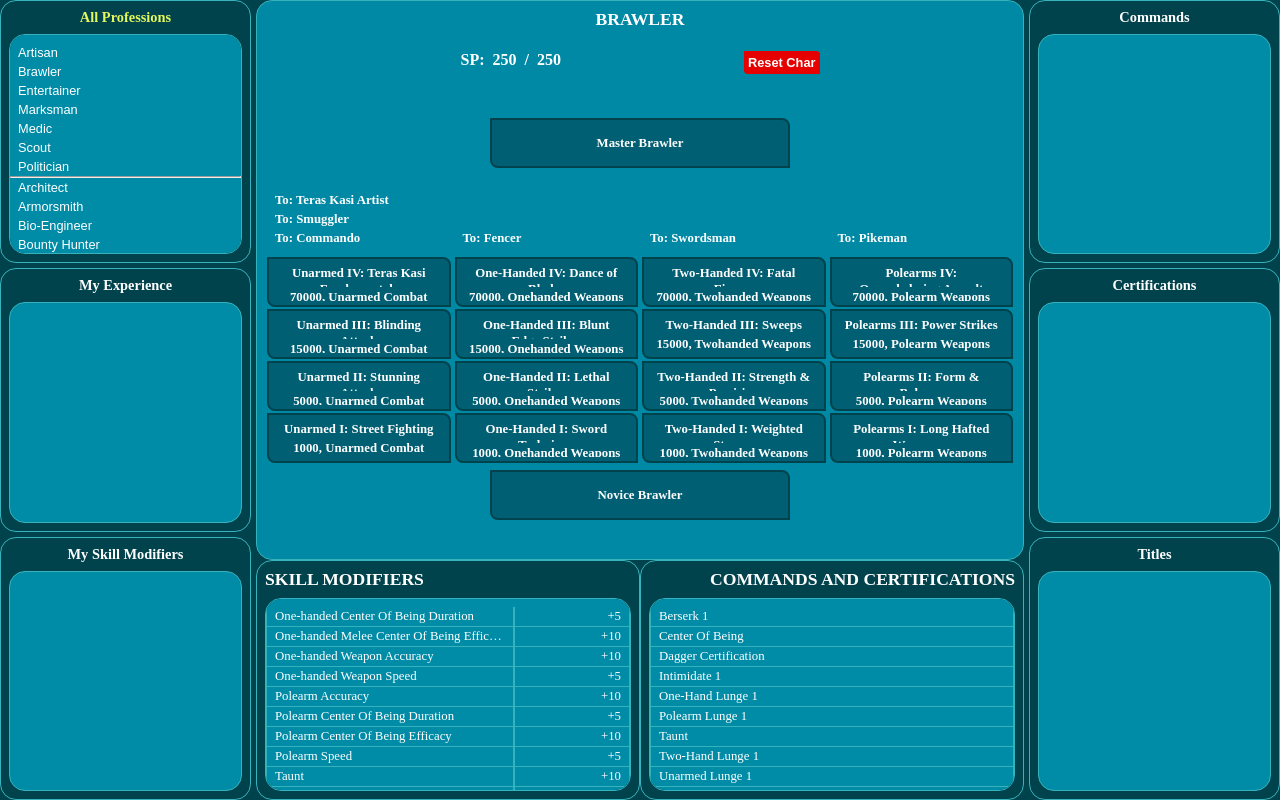
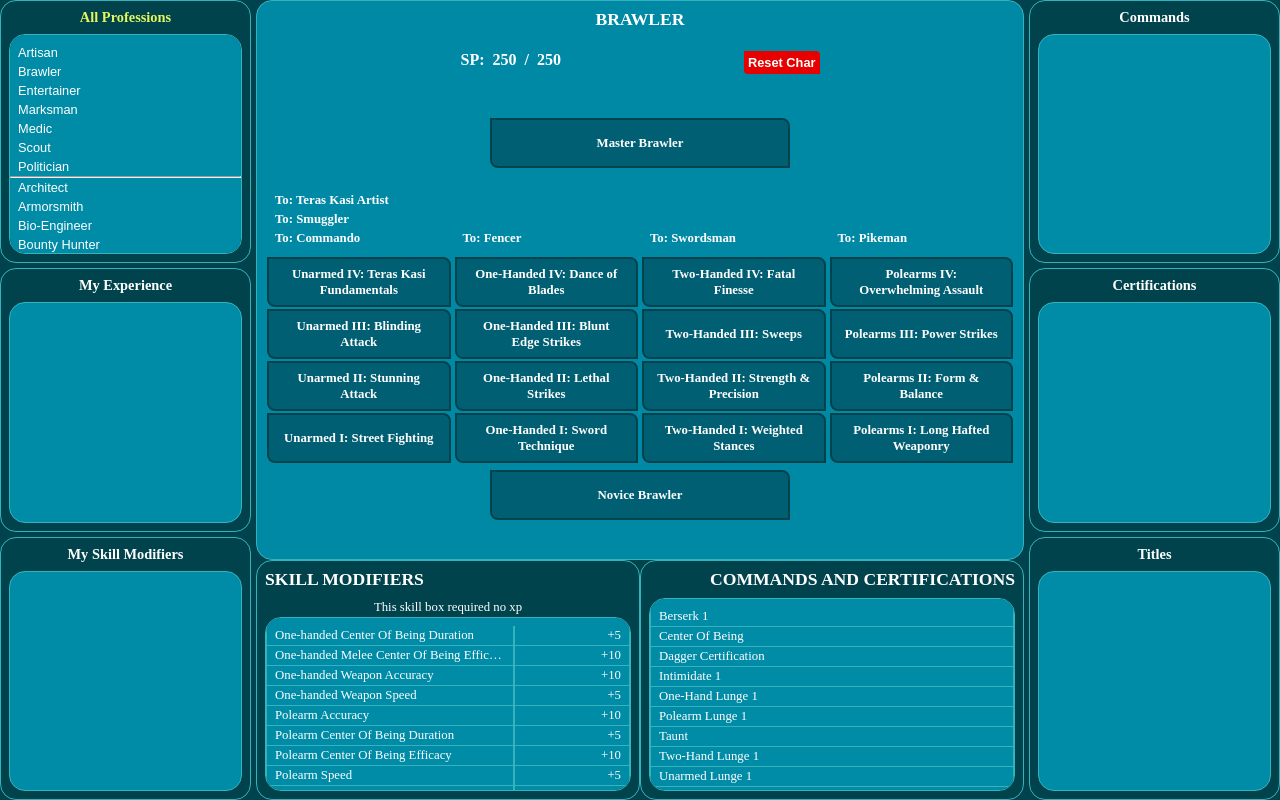
Before and after one commit to MarcJoyce/SWGProfessionCalculator, a React (Create React App) app: page / in a window 1280 px wide. Built offline with nearby package versions, Linux system fonts and the light colour scheme.

Commit message:
[fix] Move xp to active skill mod container

```diff
--- a/src/App.js
+++ b/src/App.js
@@ -24,6 +24,8 @@ function App() {
   const [preReqWarning, setPreReqWarning] = useState(false)
   const [activeSkill, setActiveSkill] = useState('combat_brawler_novice');
   const [activeProfession, setActiveProfession] = useState('combat_brawler')
+
+  console.log(activeSkill)
 
   useEffect(() => {
     setTimeout(() => {
--- a/src/components/ActiveSkillModifiers.js
+++ b/src/components/ActiveSkillModifiers.js
@@ -1,6 +1,6 @@
 import React from 'react'
 import { Container } from '../styled-components'
-import { SKILLS, SKILL_MOD } from '../CONSTANTS'
+import { SKILLS, SKILL_MOD, EXPERIENCE_TITLES } from '../CONSTANTS'
 
 function ActiveSkillModifiers({activeSkill}) {
 
@@ -10,9 +10,14 @@ function ActiveSkillModifiers({activeSkill}) {
         return [item[0] = SKILL_MOD[item[0]] || "", item[1]]
       }).filter(item => item[0] !== '').filter(item => item[1] > 0).sort()
 
+      const xp = SKILLS[activeSkill].xp.cost;
+
+      const xpType = EXPERIENCE_TITLES[SKILLS[activeSkill].xp.id];
+
   return (
     <Container className="activeSkillModifiers">
         <h2>Skill Modifiers</h2>
+        {xp !== 0 ? <p>This skill box requires {xp.toLocaleString()} of {xpType} xp.</p> : <p>This skill box required no xp</p>}
         <div className="innerContainer">
             {sortedMods.map(item => {
             return (
--- a/src/components/SkillBox.js
+++ b/src/components/SkillBox.js
@@ -1,5 +1,5 @@
 import React, { useEffect, useState } from 'react'
-import { SKILL_TITLE, SKILLS, EXPERIENCE_TITLES} from '../CONSTANTS'
+import { SKILL_TITLE} from '../CONSTANTS'
 import { SkillBoxContainer } from '../styled-components'
 
 
@@ -9,7 +9,7 @@ function SkillBox({data, isActive, handleActiveSkillChange, handleSkillChange})
 
   useEffect(() => {
     handleActiveSkillChange(data)
-  },[isHovered, data, handleActiveSkillChange, handleSkillChange])
+  },[isHovered])
 
   const handleSkillChangeClick = (skill) => {
     if (isActive) {
@@ -23,13 +23,13 @@ function SkillBox({data, isActive, handleActiveSkillChange, handleSkillChange})
         'data' : skill
       })
     }
+
+    setIsHovered(true)
   }
-
 
   return (
     <SkillBoxContainer active={isActive} onMouseEnter={() => setIsHovered(true)} onMouseLeave={() => setIsHovered(false)} onClick={() => handleSkillChangeClick(data)}>
         <p>{SKILL_TITLE[data]}</p>
-        {SKILLS[data].xp.cost !== 0 && <p>{SKILLS[data].xp.cost}, {EXPERIENCE_TITLES[SKILLS[data].xp.id]}</p>}
     </SkillBoxContainer>
   )
 }
--- a/src/styled-components.js
+++ b/src/styled-components.js
@@ -227,6 +227,10 @@ export const Container = styled.div`
             width: 100%;
             text-align: left;
         }
+
+        > p {
+            white-space: normal;
+        }
     }
 
     &.activeSkillCommands {
@@ -305,7 +309,6 @@ export const SkillBoxContainer = styled.div`
 
     p {
         border: none;
-        width: 100%;
         text-align: center;
         border: none;
         white-space: normal;
```
Also changed, not shown: 7 other files (tests, documents, lock files or other folders).
